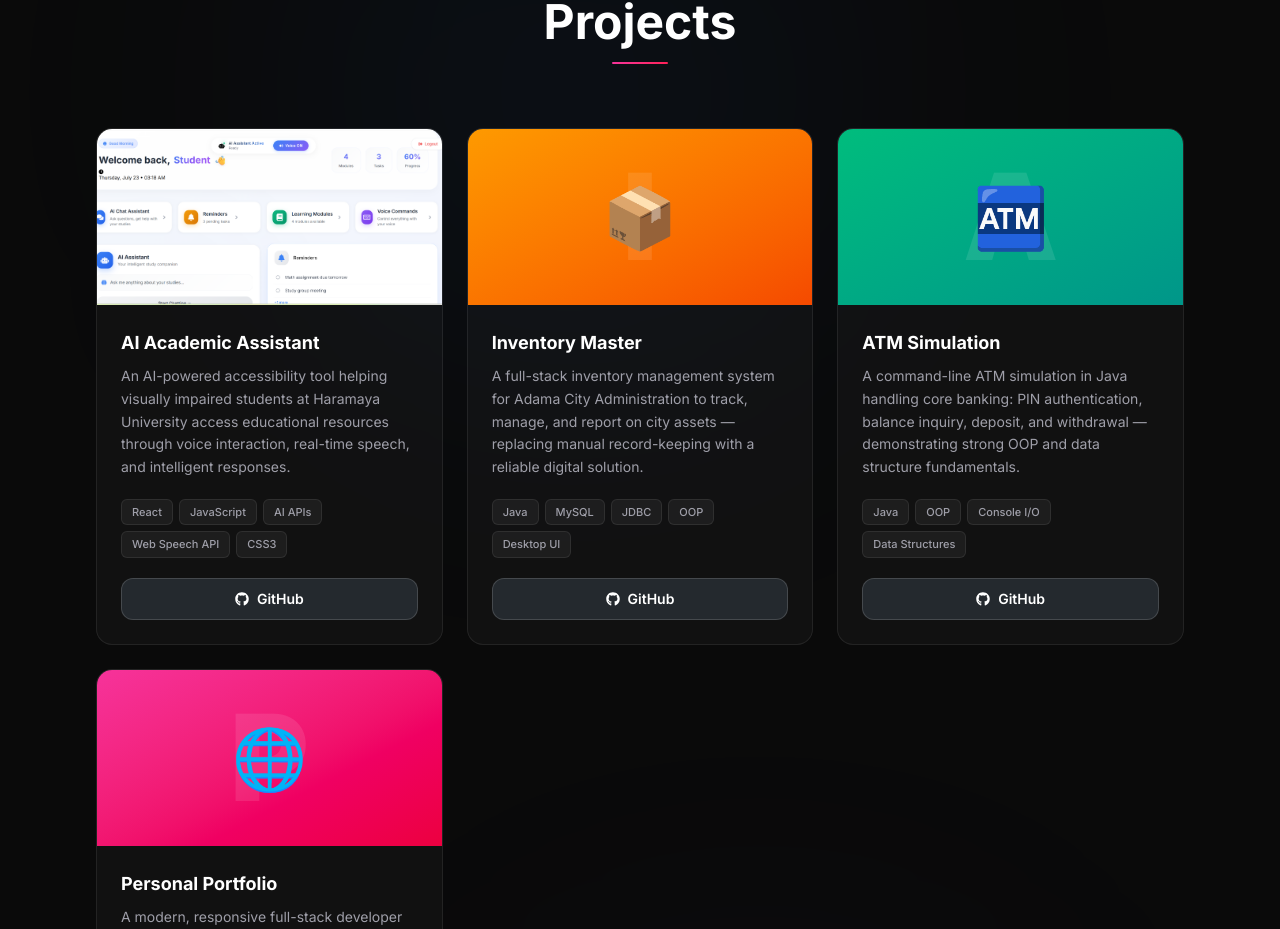
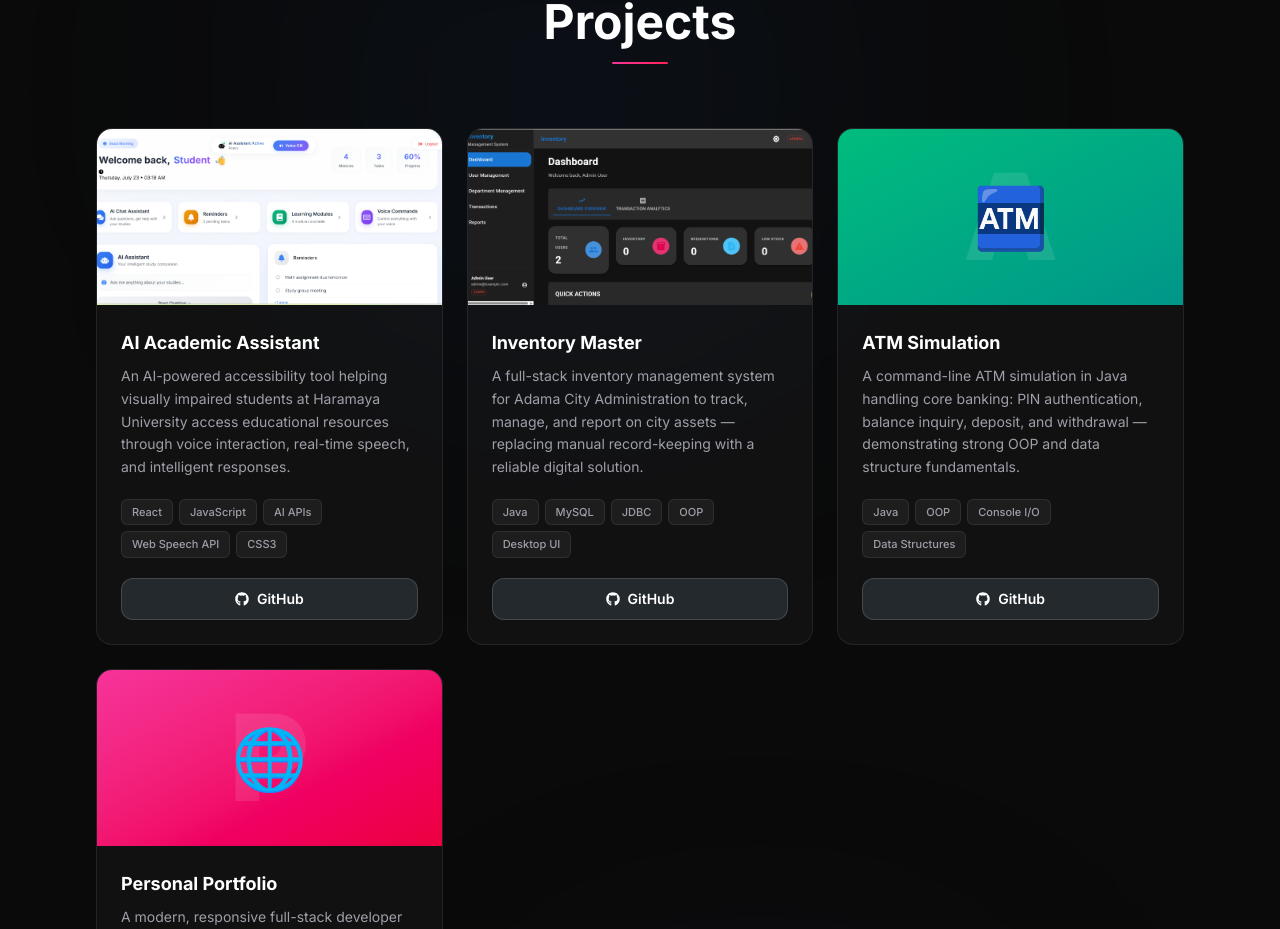
Before and after one commit to Jibomf59/My-portfolio, a React (Vite) app: page / in a window 1280 px wide. Shown: the part 3791-4720 px from the top of the page. Built offline with nearby package versions, Linux system fonts and the light colour scheme.

Commit message:
Add Inventory Master screenshot to project card

```diff
--- a/src/components/Projects.tsx
+++ b/src/components/Projects.tsx
@@ -23,7 +23,7 @@ const projects = [
     title: 'Inventory Master',
     emoji: '📦',
     initial: 'I',
-    image: null,
+    image: '/images/inventory-master.png',
     emojiBg: 'bg-gradient-to-br from-amber-500 to-orange-600',
     description:
       'A full-stack inventory management system for Adama City Administration to track, manage, and report on city assets — replacing manual record-keeping with a reliable digital solution.',
```
Also changed, not shown: public/images/inventory-master.png (added).
